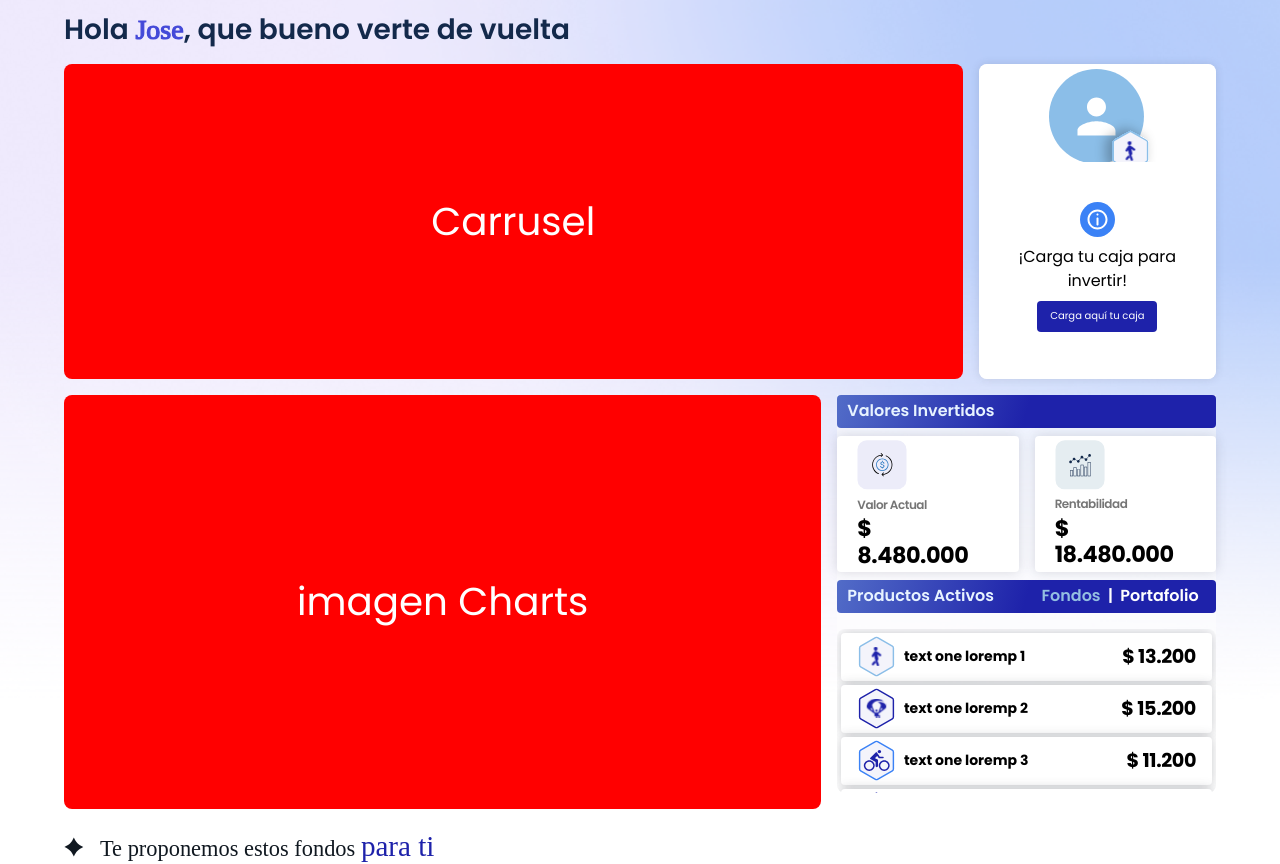
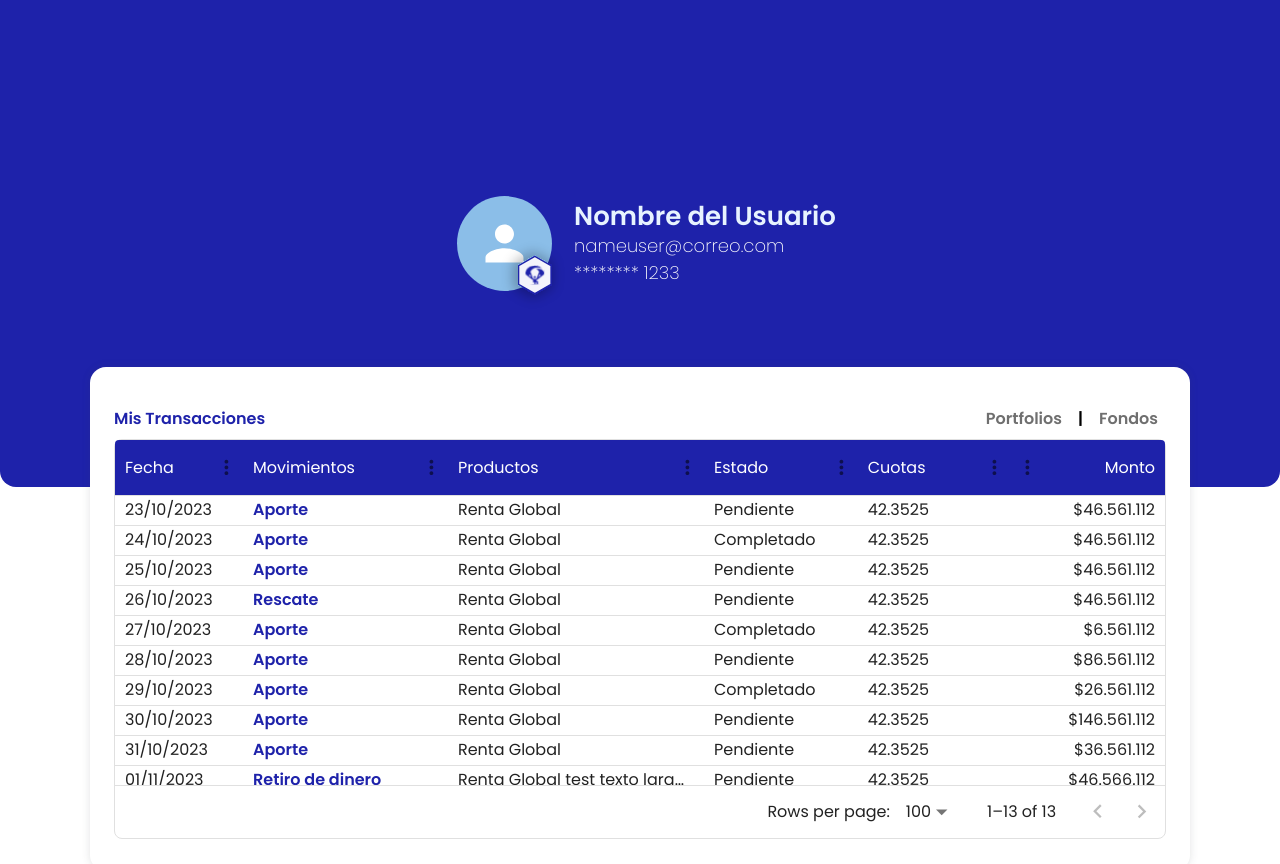
Before and after one commit to PandaDesigner/xcala-mui, a React (Vite) app: page / in a window 1280 px wide. Shown: the top 864 px of the page. Built offline with nearby package versions, Linux system fonts and the light colour scheme; a web font is replaced by a local one.

Commit message:
XWA-546: [prfmaestre] section Transaction

```diff
--- a/src/components/detailPortafolioView/components/HeaderPorfolio.jsx
+++ b/src/components/detailPortafolioView/components/HeaderPorfolio.jsx
@@ -46,7 +46,7 @@ export const HeaderPorfolio = ({
         >
           <Stack
             direction={{md: 'row', xs: 'center'}}
-            alignItems={{md: 'start', xs: 'center'}}
+            alignItems={{md: 'center', xs: 'center'}}
           >
             <Box height={'100%'} position={'relative'}>
               <img
--- /dev/null
+++ b/src/components/myTransaction/components/UI/TabletGridDesktop.jsx
@@ -0,0 +1,213 @@
+import {PersonAddDisabledTwoTone} from '@mui/icons-material'
+import {Box} from '@mui/material'
+import {DataGrid, GridToolbar} from '@mui/x-data-grid'
+/*
+2"Pending"
+4"Poste"
+*/
+
+const row = [
+  {
+    id: 1,
+    fecha: '23/10/2023',
+    movimiento: 'Aporte',
+    producto: 'Renta Global',
+    estado: 'Pendiente',
+    cuota: 42.3525,
+    monto: 46561112,
+  },
+  {
+    id: 2,
+    fecha: '24/10/2023',
+    movimiento: 'Aporte',
+    producto: 'Renta Global',
+    estado: 'Completado',
+    cuota: 42.3525,
+    monto: 46561112,
+  },
+  {
+    id: 3,
+    fecha: '25/10/2023',
+    movimiento: 'Aporte',
+    producto: 'Renta Global',
+    estado: 'Pendiente',
+    cuota: 42.3525,
+    monto: 46561112,
+  },
+  {
+    id: 4,
+    fecha: '26/10/2023',
+    movimiento: 'Rescate',
+    producto: 'Renta Global',
+    estado: 'Pendiente',
+    cuota: 42.3525,
+    monto: 46561112,
+  },
+  {
+    id: 5,
+    fecha: '27/10/2023',
+    movimiento: 'Aporte',
+    producto: 'Renta Global',
+    estado: 'Completado',
+    cuota: 42.3525,
+    monto: 6561112,
+  },
+  {
+    id: 6,
+    fecha: '28/10/2023',
+    movimiento: 'Aporte',
+    producto: 'Renta Global',
+    estado: 'Pendiente',
+    cuota: 42.3525,
+    monto: 86561112,
+  },
+  {
+    id: 7,
+    fecha: '29/10/2023',
+    movimiento: 'Aporte',
+    producto: 'Renta Global',
+    estado: 'Completado',
+    cuota: 42.3525,
+    monto: 26561112,
+  },
+  {
+    id: 8,
+    fecha: '30/10/2023',
+    movimiento: 'Aporte',
+    producto: 'Renta Global',
+    estado: 'Pendiente',
+    cuota: 42.3525,
+    monto: 146561112,
+  },
+  {
+    id: 9,
+    fecha: '31/10/2023',
+    movimiento: 'Aporte',
+    producto: 'Renta Global',
+    estado: 'Pendiente',
+    cuota: 42.3525,
+    monto: 36561112,
+  },
+  {
+    id: 10,
+    fecha: '01/11/2023',
+    movimiento: 'Retiro de dinero',
+    producto: 'Renta Global test texto largo de mucho contenido',
+    estado: 'Pendiente',
+    cuota: 42.3525,
+    monto: 46566112,
+  },
+  {
+    id: 11,
+    fecha: '02/11/2023',
+    movimiento: 'Aporte',
+    producto: 'Portfolio CLP',
+    estado: 'Pendiente',
+    cuota: 42.3525,
+    monto: 46561112,
+  },
+  {
+    id: 12,
+    fecha: '03/11/2023',
+    movimiento: 'Aporte',
+    producto: 'Renta Global',
+    estado: 'Pendiente',
+    cuota: 42.3525,
+    monto: 46561112,
+  },
+  {
+    id: 13,
+    fecha: '04/11/2023',
+    movimiento: 'Recarga de caja',
+    producto: 'Renta Global',
+    estado: 'Pendiente',
+    cuota: 42.3525,
+    monto: 46561112,
+  },
+]
+
+const currencyFormatter = new Intl.NumberFormat('es-CL', {
+  style: 'currency',
+  currency: 'CLP',
+})
+
+const clpPrice = {
+  type: 'number',
+  width: 130,
+  valueFormatter: ({value}) => currencyFormatter.format(value),
+  cellClassName: 'font-tabular-nums',
+}
+
+const column = [
+  {field: 'fecha', headerName: 'Fecha', width: 80, flex: 0.5, hide: true},
+  {
+    field: 'movimiento',
+    headerName: 'Movimientos',
+    flex: 0.8,
+    width: 160,
+    cellClassName: 'super-app-theme--cell',
+  },
+  {field: 'producto', headerName: 'Productos', flex: 1, width: 350},
+  {field: 'estado', headerName: 'Estado', flex: 0.6, width: 130},
+  {field: 'cuota', headerName: 'Cuotas', flex: 0.6, width: 130},
+  {field: 'monto', ...clpPrice, headerName: 'Monto', flex: 0.6, width: 130},
+]
+
+export const TabletGridDesktop = () => {
+  return (
+    <Box
+      sx={{
+        height: '400px',
+        width: '100%',
+        '& .font-tabular-nums': {
+          fontVariantNumeric: 'tabular-nums',
+        },
+      }}
+    >
+      <DataGrid
+        rowHeight={30}
+        columns={column}
+        rows={row}
+        sx={{
+          '.MuiDataGrid-columnHeaders': {
+            backgroundColor: '#1E22AA',
+            color: '#fff',
+            fontSize: {md: '16px', xs: '12px'},
+          },
+          '.MuiDataGrid-columnSeparator': {
+            display: 'none',
+          },
+          '&.MuiDataGrid-root': {
+            borderRadius: '8px',
+          },
+          '.MuiDataGrid-row': {
+            fontSize: {md: '16px', xs: '10px'},
+            textAlign: 'left',
+            justifyContent: 'center',
+          },
+          '& .super-app-theme--cell': {
+            width: '100%',
+            color: '#1E22AA',
+            fontWeight: '600',
+            display: 'flex',
+            justifyContent: 'start',
+            alignItems: 'center',
+          },
+          '.MuiDataGrid-footerContainer': {
+            fontSize: {md: '16px', xs: '12px'},
+          },
+        }}
+        localeText={{
+          toolbarDensity: 'Size',
+          toolbarDensityLabel: 'Size',
+          toolbarDensityCompact: 'Small',
+          toolbarDensityStandard: 'Medium',
+          toolbarDensityComfortable: 'Large',
+        }}
+        lots={{
+          toolbar: GridToolbar,
+        }}
+      />
+    </Box>
+  )
+}
--- /dev/null
+++ b/src/components/myTransaction/components/layouts/BodyTransactions.jsx
@@ -0,0 +1,104 @@
+import {Button, Stack, Typography, styled} from '@mui/material'
+import {TabletGridDesktop} from '../UI/TabletGridDesktop'
+
+const BodyTransaction = styled(Stack)({
+  backgroundColor: 'rgba(255, 255, 255, 1)',
+  boxShadow: '0px 0px 8px rgba(61, 64, 75, 0.15)',
+  borderRadius: '16px',
+  display: 'flex',
+  position: 'relative',
+  isolation: 'isolate',
+  flexDirection: 'column',
+  justifyContent: 'flex-start',
+  alignItems: 'center',
+  padding: '32px 24px',
+  boxSizing: 'border-box',
+  minHeight: '486px',
+  width: '100%',
+  maxWidth: '1100px',
+})
+
+const AssetsTitle = styled(Stack)({
+  borderRadius: '4px',
+  position: 'relative',
+  isolation: 'isolate',
+  flexDirection: 'row',
+  justifyContent: 'space-between',
+  alignItems: 'center',
+  padding: '4px 0px',
+  boxSizing: 'border-box',
+  width: '100%',
+  margin: '0px',
+})
+const TitleAssets = styled(Typography)({
+  textAlign: 'left',
+  whiteSpace: 'pre-wrap',
+  fontSynthesis: 'none',
+  color: 'rgba(30, 34, 170, 1)',
+  fontStyle: 'normal',
+  fontFamily: 'Poppins',
+  fontWeight: '600',
+  fontSize: '16px',
+  letterSpacing: '0px',
+  textDecoration: 'none',
+  lineHeight: '126.49999856948853%',
+  textTransform: 'none',
+  margin: '0px',
+})
+const IteractionAssetsFilt = styled(Stack)({
+  position: 'relative',
+  isolation: 'isolate',
+  flexDirection: 'row',
+  justifyContent: 'flex-start',
+  alignItems: 'center',
+  padding: '0px',
+  boxSizing: 'border-box',
+  margin: '0px',
+})
+
+const FundSelectBtn = styled(Button)({
+  whiteSpace: 'pre-wrap',
+  fontSynthesis: 'none',
+  color: 'rgba(111, 111, 111, 1)',
+  fontStyle: 'normal',
+  fontFamily: 'Poppins',
+  fontWeight: '600',
+  fontSize: '16px',
+  letterSpacing: '0px',
+  textDecoration: 'none',
+  lineHeight: '126.49999856948853%',
+  textTransform: 'none',
+  margin: '0px',
+})
+const Divaider = styled(Typography)({
+  textAlign: 'center',
+  whiteSpace: 'pre-wrap',
+  fontSynthesis: 'none',
+  color: 'rgba(0, 0, 0, 1)',
+  fontStyle: 'normal',
+  fontFamily: 'Poppins',
+  fontWeight: '600',
+  fontSize: '16px',
+  letterSpacing: '0px',
+  textDecoration: 'none',
+  lineHeight: '126.49999856948853%',
+  textTransform: 'none',
+})
+
+export const BodyTransactions = () => {
+  return (
+    <BodyTransaction>
+      <AssetsTitle gap={1} flexDirection={{md: 'row', xs: 'column'}}>
+        <TitleAssets>Mis Transacciones</TitleAssets>
+        <IteractionAssetsFilt gap={1}>
+          <FundSelectBtn>Portfolios</FundSelectBtn>
+          <Divaider>|</Divaider>
+          <FundSelectBtn>Fondos</FundSelectBtn>
+        </IteractionAssetsFilt>
+      </AssetsTitle>
+      <Stack width={'100%'}>
+        <TabletGridDesktop />
+      </Stack>
+    </BodyTransaction>
+  )
+}
--- /dev/null
+++ b/src/components/myTransaction/components/layouts/HeaderTransactions.jsx
@@ -0,0 +1,42 @@
+import { Box, Stack, Typography } from '@mui/material'
+import { BackgroundColor, ContentApp } from '../../../detailPortafolioView/components/PorfolioSections.components'
+import AvatarSection from '../../../AvatarSection'
+import { HeadTitle } from '../../../newDasborad/CardsPorfolio/HeadContainerCardsPorfolio'
+
+export const HeaderTransactions = ({nameUser='Nombre del Usuario',emailUser='nameuser@correo.com', acountUser='******** 1233'}) => {
+  return (
+    <BackgroundColor>
+        <ContentApp
+          direction={{md: 'row', xs: 'column'}}
+          justifyContent='center'
+          padding={'40px 0'}
+        >
+          <Stack
+            direction={{md: 'row', xs: 'column'}}
+            justifyContent={'center'}
+            alignItems={{md: 'center', xs: 'center'}}
+            sx={{width:'100%', maxWidth:'1380px'}}
+            gap={1}
+          >
+            <AvatarSection/>
+            <Box>
+            <HeadTitle
+            textAlign={{md:'left',xs:'center'}}
+            fontSize={'26px'}
+            >{nameUser}</HeadTitle>
+            <Typography
+            color={'#fff'}
+            fontWeight={'100'}
+            textAlign={{md:'left',xs:'center'}}
+            fontSize={'18px'}>{emailUser}</Typography>
+            <Typography
+            color={'#fff'}
+            fontWeight={'100'}
+            textAlign={{md:'left',xs:'center'}}
+            fontSize={'18px'}>{acountUser}</Typography>
+            </Box>
+          </Stack>
+          </ContentApp>
+          </BackgroundColor>
+  )
+}
--- /dev/null
+++ b/src/components/myTransaction/pages/MyTransactionsPages.jsx
@@ -0,0 +1,15 @@
+import { Container, Stack, Typography } from '@mui/material'
+import { HeaderTransactions } from '../components/layouts/HeaderTransactions'
+import { BodyTransactions } from '../components/layouts/BodyTransactions'
+
+
+export const MyTransactionsPages = () => {
+  return (
+  <>
+    <HeaderTransactions/>
+    <Container maxWidth='1380px' sx={{marginTop:'-120px', display:'flex', justifyContent:'center' }}>
+    <BodyTransactions/>
+    </Container>
+  </>
+  )
+}
--- /dev/null
+++ b/src/components/myTransaction/pages/index.js
@@ -0,0 +1 @@
+export * from './MyTransactionsPages.jsx'
--- a/src/components/newDasborad/CardsPorfolio/HeadContainerCardsPorfolio.jsx
+++ b/src/components/newDasborad/CardsPorfolio/HeadContainerCardsPorfolio.jsx
@@ -26,7 +26,7 @@ const HeadChips = styled(Stack)({
   padding: '0px',
   boxSizing: 'border-box',
   margin: '0px',
-  height: '22.9px',
+  //height: '22.9px',
   //width: '100%', //"84.46px",
 })
 
@@ -79,7 +79,7 @@ const StartIcons = styled('img')({
   width: '16px',
   margin: '0px',
 })
-const HeadTitle = styled(Typography)({
+export const HeadTitle = styled(Typography)({
   textAlign: 'left',
   whiteSpace: 'pre-wrap',
   fontSynthesis: 'none',
@@ -92,7 +92,7 @@ const HeadTitle = styled(Typography)({
   lineHeight: '119.49999332427979%',
   textTransform: 'none',
   //alignSelf: 'stretch',
-  margin: '18px 0px 0px 0px',
+  //margin: '18px 0px 0px 0px',
 })
 
 const SectionInversion = styled(Stack)({
@@ -103,7 +103,7 @@ const SectionInversion = styled(Stack)({
   padding: '2px 0px',
   boxSizing: 'border-box',
   //alignSelf: 'stretch',
-  margin: '8px 0px 0px 0px',
+  //margin: '8px 0px 0px 0px',
   height: '27px',
   //width: '346px',
 })
--- a/src/components/newDasborad/SectionInteraction.jsx
+++ b/src/components/newDasborad/SectionInteraction.jsx
@@ -375,7 +375,7 @@ export const SectionInteraction = ({
               Fondos
             </BtnFilterFund>
             <Divaider>|</Divaider>
-            <BtnFilterFund sx={{color: '#fff'}}>Portafolio</BtnFilterFund>
+            <BtnFilterFund sx={{color: '#fff'}}>Portfolio</BtnFilterFund>
           </IteractionAssetsFilt>
         </TitelSection>
         {portfolio != null ? (
--- a/src/main.jsx
+++ b/src/main.jsx
@@ -4,11 +4,14 @@ import App from './App.jsx'
 import {ThemeProvider, useTheme} from '@mui/material'
 import {theme} from './theme.js'
 import './index.css'
+import { MyTransactionsPages } from './components/myTransaction/pages'
 //import DetailView from './components/detailPortafolioView/pages/DetailView'
 //import {ProductView} from './components/newViewPortafolio/ProductView.jsx'
 //import {RescuePages} from './components/RescateSection/pages/RescuePages.jsx'
 //import {InvertedPortfolioPage} from './components/InvertedPortfolioView/pages/InvertedPortfolioPage.jsx'
-import {NewDashboard} from './components/newDasborad/NewDashboard.jsx'
+//import {NewDashboard} from './components/newDasborad/NewDashboard.jsx'
+
+
 
 ReactDOM.createRoot(document.getElementById('root')).render(
   <React.StrictMode>
@@ -18,7 +21,7 @@ ReactDOM.createRoot(document.getElementById('root')).render(
       <RescuePages />
       <ProductView />
        */}
-      <NewDashboard />
+      <MyTransactionsPages />
     </ThemeProvider>
   </React.StrictMode>
 )
```
Also changed, not shown: package.json (+5 -3 lines), 1 other file (tests, documents, lock files or other folders).
